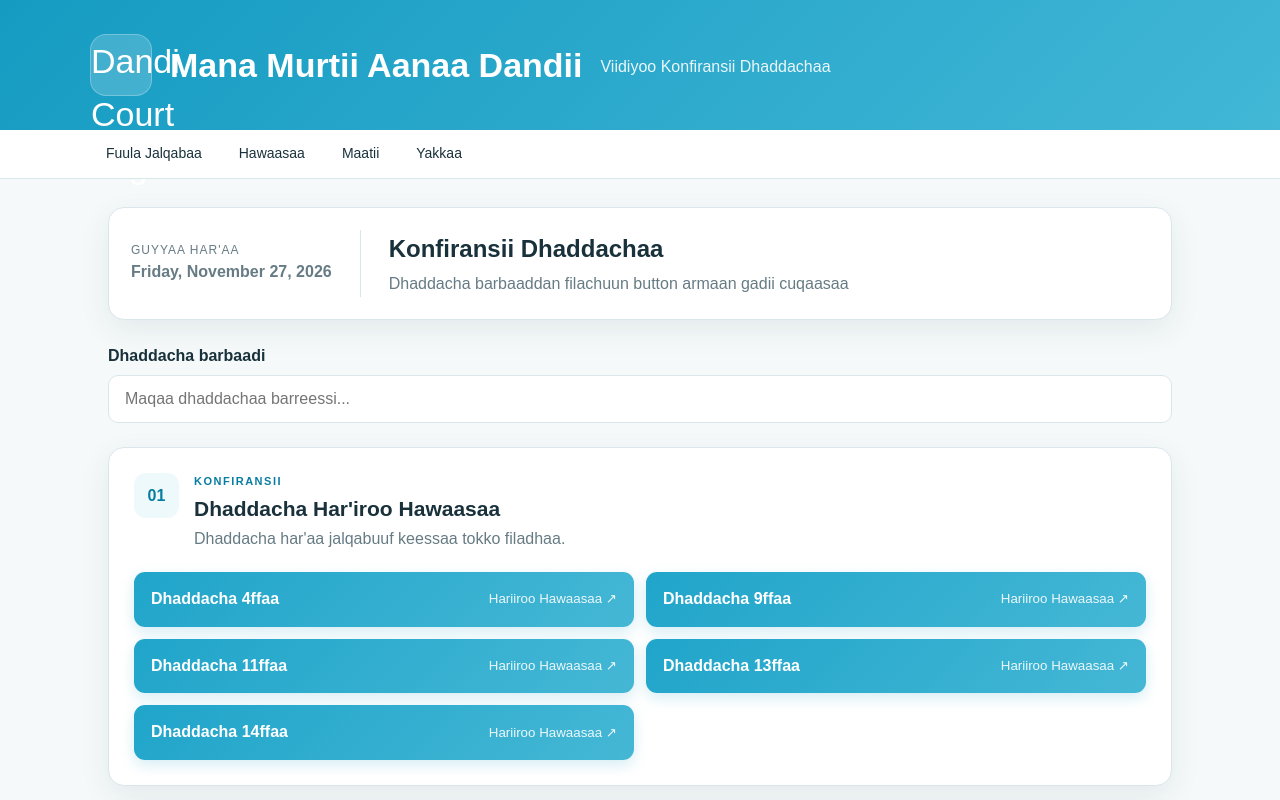
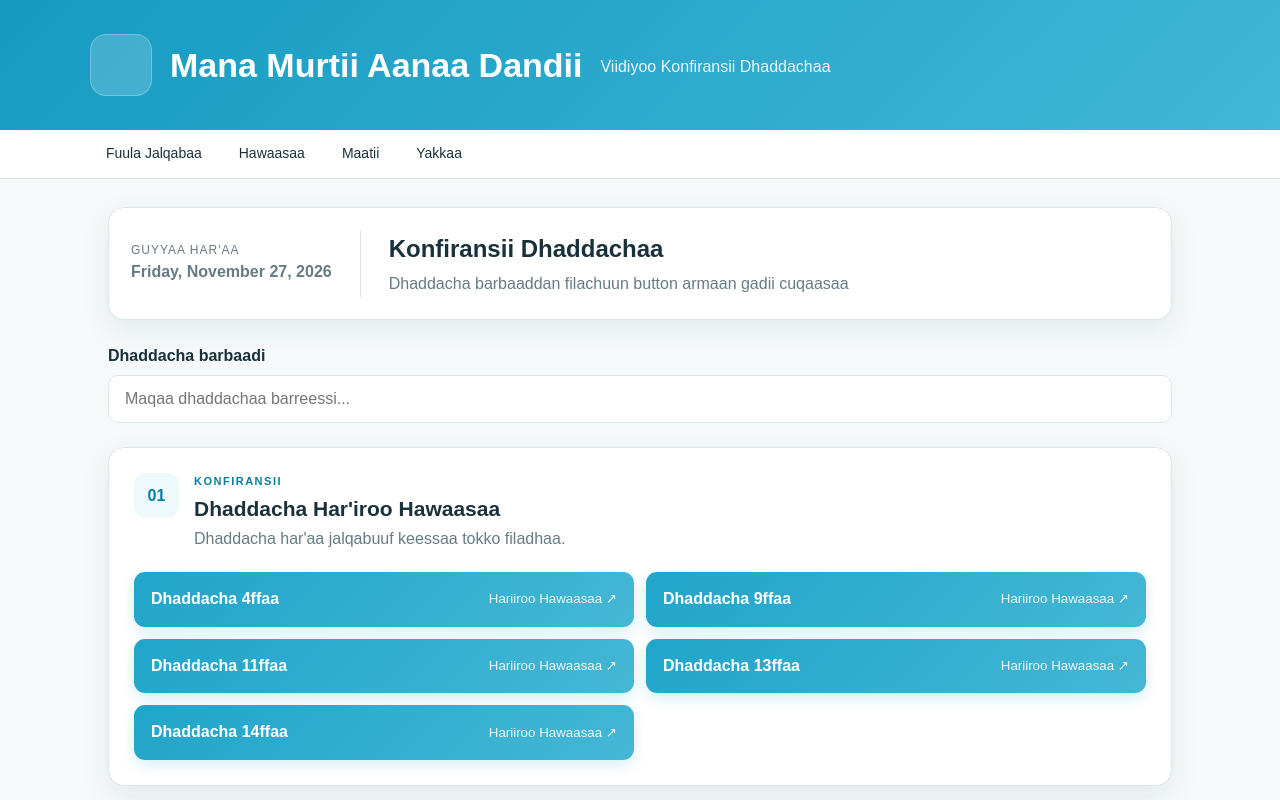
Before and after one commit to ibsafufa/VK-MMADANDII, a plain HTML site: page index.html in a window 1280 px wide. Shown: the top 800 px of the page. Drawn offline with Linux system fonts and the light colour scheme.

Commit message:
Update index.html

```diff
--- a/index.html
+++ b/index.html
@@ -9,7 +9,7 @@
 </head>
 <body>
 <header class="hero"><div class="hero-inner">
-  <div class="brand-mark">Dandi Court Logo</div>
+  <div class="brand-mark"></div>
   <h1>Mana Murtii Aanaa Dandii</h1>
   <p class="subtitle">Viidiyoo Konfiransii Dhaddachaa</p></div>
 </div></header>
```
